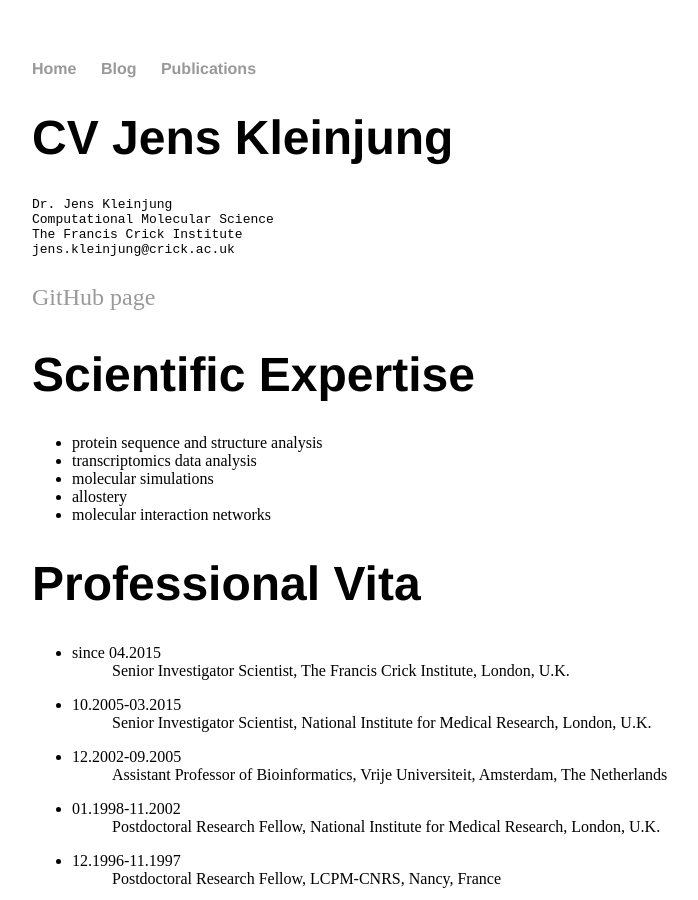
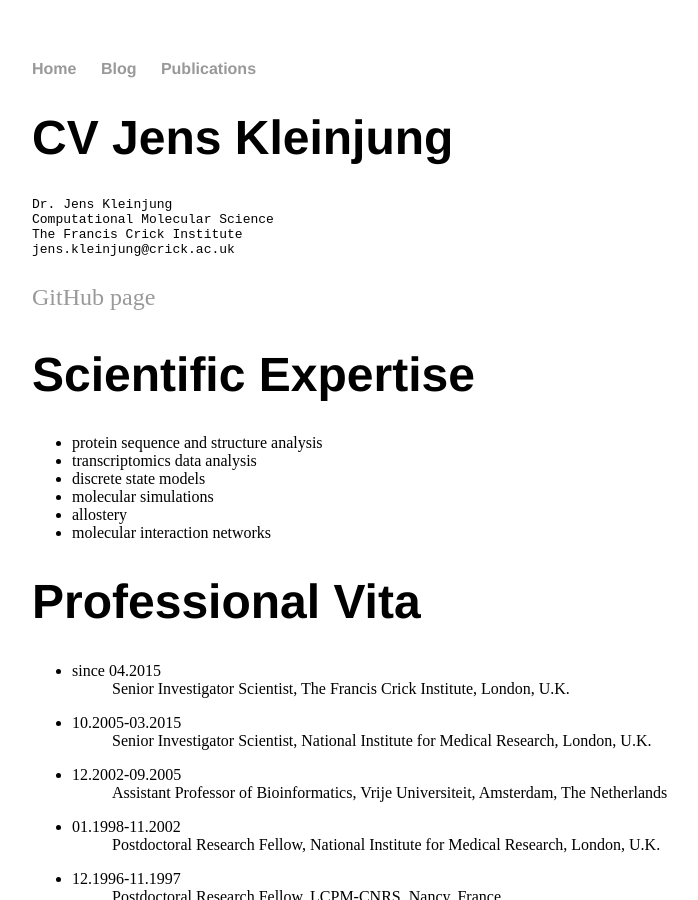
Before and after one commit to jkleinj/jkleinj.github.io, a Jekyll site: the page built from cv/cv.md, in a window 1280 px wide and 900 px high. Shown: the whole window, without its empty margins (160-858 px from the left). Built offline with Jekyll 4.4.1, drawn with Linux system fonts in a browser that asks for light colours; our own code applies the rules of GitHub Pages for plain Markdown files.

Commit message:
corrections

```diff
--- a/cv/cv.md
+++ b/cv/cv.md
@@ -10,6 +10,7 @@ jens.kleinjung@crick.ac.uk
 # Scientific Expertise
 * protein sequence and structure analysis
 * transcriptomics data analysis
+* discrete state models
 * molecular simulations
 * allostery
 * molecular interaction networks
```
